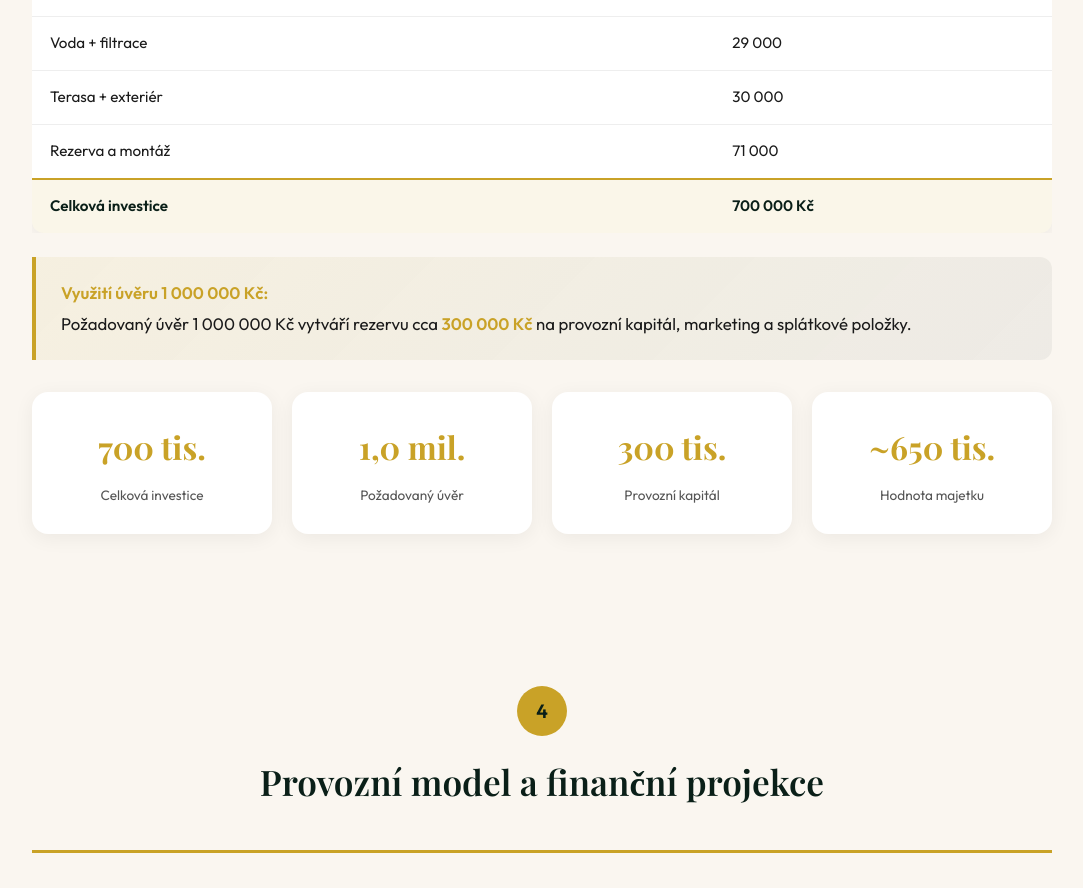
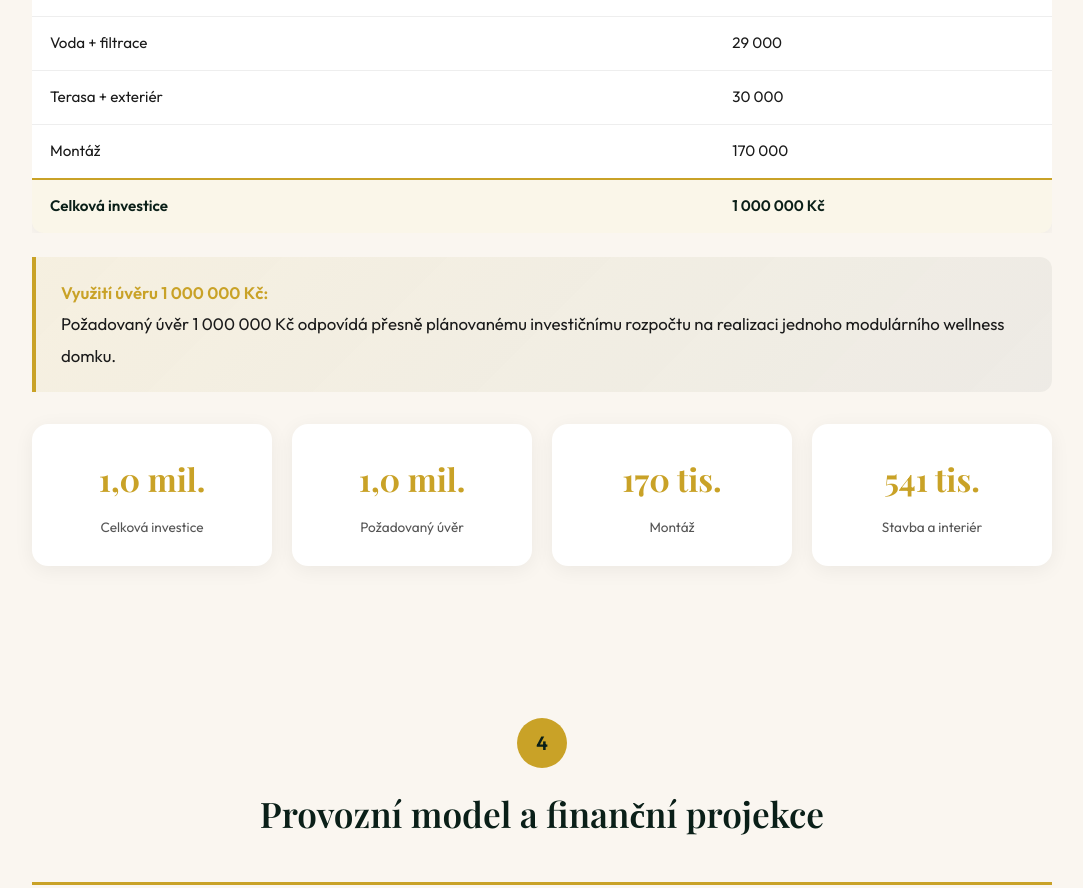
Before and after one commit to Medovyklid/medovyklid.github.io, a plain HTML site: page banka/index.html in a window 1280 px wide. Shown: the part 5280-6168 px from the top of the page, without its empty margins (98-1181 px from the left). Drawn offline with nearby package versions, Linux system fonts and the light colour scheme.

Commit message:
Rozpocet 1 MIL: Montaz 170k, Stavba a interier 541k, bez rezervy

```diff
--- a/banka/index.html
+++ b/banka/index.html
@@ -489,27 +489,27 @@
                     <tr><th>Položka</th><th>Částka (Kč)</th></tr>
                 </thead>
                 <tbody>
-                    <tr><td>Stavba a interiér</td><td>330 000</td></tr>
+                    <tr><td>Stavba a interiér</td><td>541 000</td></tr>
                     <tr><td>Sauna + sud</td><td>57 000</td></tr>
                     <tr><td>Apiterapie</td><td>56 000</td></tr>
                     <tr><td>Kamna + TUV (teplá užitková voda)</td><td>44 000</td></tr>
                     <tr><td>Fotovoltaika + baterie</td><td>73 000</td></tr>
                     <tr><td>Voda + filtrace</td><td>29 000</td></tr>
                     <tr><td>Terasa + exteriér</td><td>30 000</td></tr>
-                    <tr><td>Rezerva a montáž</td><td>71 000</td></tr>
-                    <tr class="total-row"><td><strong>Celková investice</strong></td><td><strong>700 000 Kč</strong></td></tr>
+                    <tr><td>Montáž</td><td>170 000</td></tr>
+                    <tr class="total-row"><td><strong>Celková investice</strong></td><td><strong>1 000 000 Kč</strong></td></tr>
                 </tbody>
             </table>
         </div>
 
         <div class="highlight-box">
             <strong>Využití úvěru 1 000 000 Kč:</strong><br>
-            Požadovaný úvěr 1 000 000 Kč vytváří rezervu cca <strong>300 000 Kč</strong> na provozní kapitál, marketing a splátkové položky.
+            Požadovaný úvěr 1 000 000 Kč odpovídá přesně plánovanému investičnímu rozpočtu na realizaci jednoho modulárního wellness domku.
         </div>
 
         <div class="kpi-grid">
             <div class="kpi-card">
-                <div class="value">700 tis.</div>
+                <div class="value">1,0 mil.</div>
                 <div class="label">Celková investice</div>
             </div>
             <div class="kpi-card">
@@ -517,12 +517,12 @@
                 <div class="label">Požadovaný úvěr</div>
             </div>
             <div class="kpi-card">
-                <div class="value">300 tis.</div>
-                <div class="label">Provozní kapitál</div>
+                <div class="value">170 tis.</div>
+                <div class="label">Montáž</div>
             </div>
             <div class="kpi-card">
-                <div class="value">~650 tis.</div>
-                <div class="label">Hodnota majetku</div>
+                <div class="value">541 tis.</div>
+                <div class="label">Stavba a interiér</div>
             </div>
         </div>
     </div>
@@ -627,7 +627,7 @@
             </div>
             <div class="card">
                 <h4><span class="icon">🏠</span> LTV a hodnota projektu</h4>
-                <p>Investiční hodnota majetku: <strong>650 000 Kč</strong>; úvěr 1 000 000 Kč. Formální LTV vůči hmotnému majetku je vyšší, projekt je však koncipován jako <strong>cash-flow based financování</strong>. Při zohlednění generovaného cash flow za první 3 roky je ekonomická hodnota projektu násobně vyšší než výše úvěru.</p>
+                <p>Investiční hodnota majetku: <strong>1 000 000 Kč</strong>; úvěr 1 000 000 Kč (nominalní LTV cca 100 %). Projekt je koncipován jako <strong>cash-flow based financování</strong>. Při zohlednění generovaného cash flow za první 3 roky je ekonomická hodnota projektu násobně vyšší než výše úvěru.</p>
             </div>
         </div>
 
```
